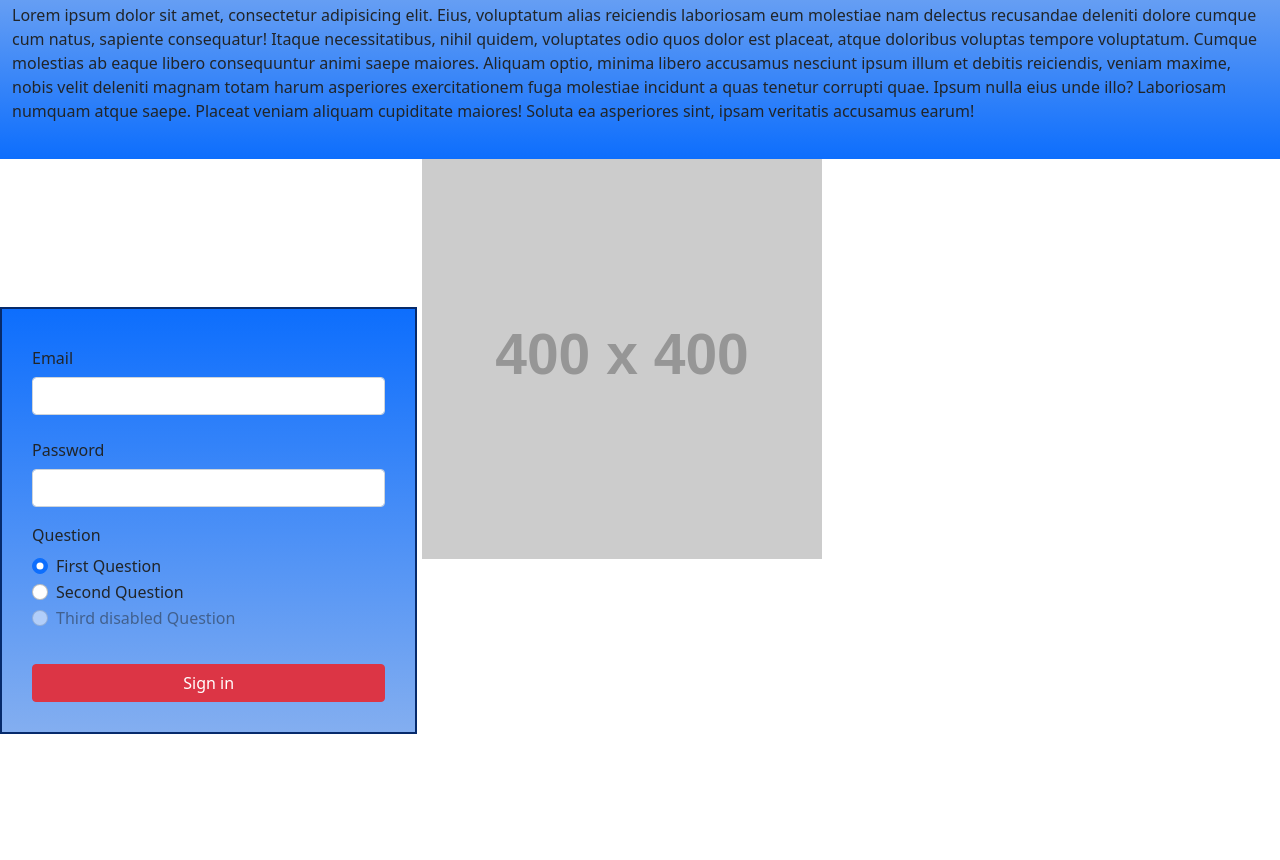
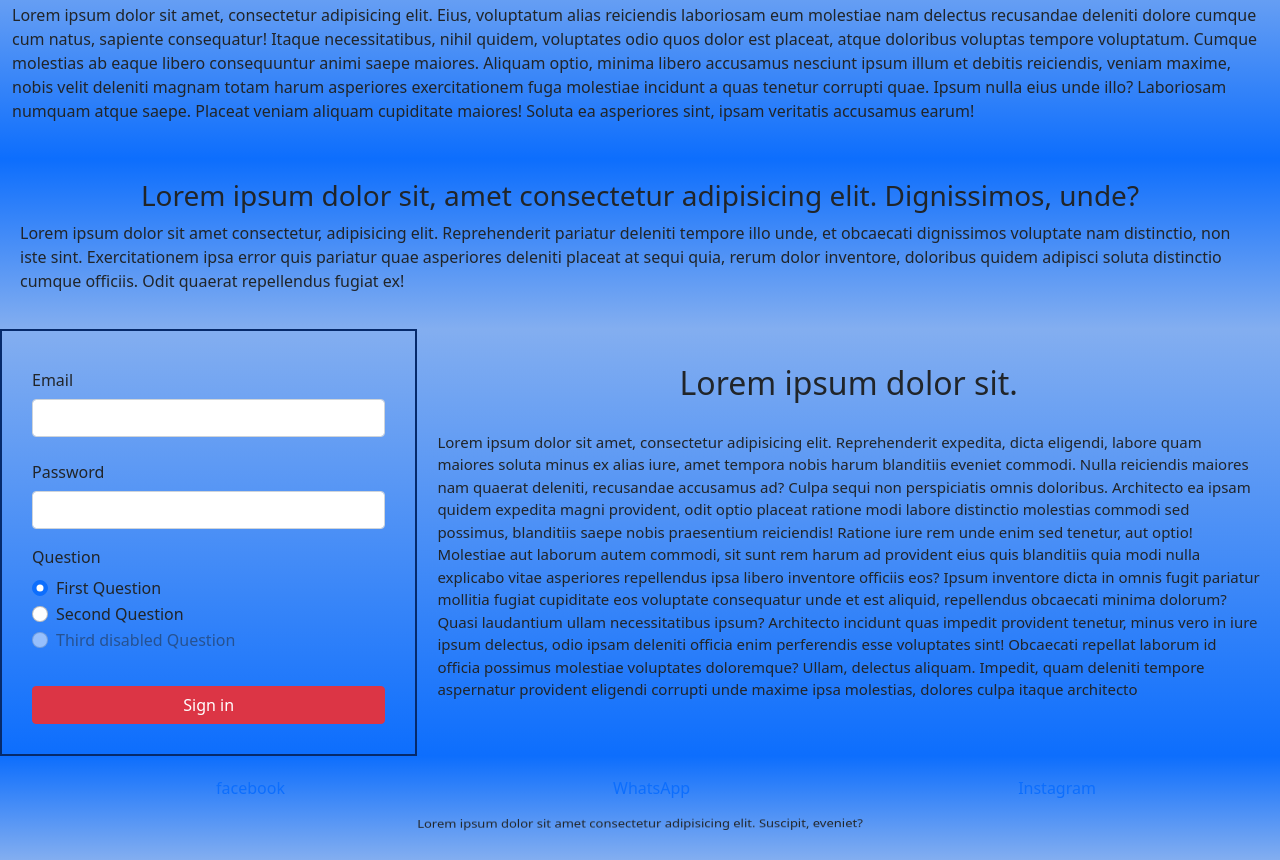
Before and after one commit to divoragu/desafioboostrap, a plain HTML site: page contact.html in a window 1280 px wide. Shown: the part 393-1253 px from the top of the page. Before the commit the page ends 1127 px from the top, so only its background shows below. Drawn offline with nearby package versions, Linux system fonts and the light colour scheme; placeholder pictures from the web are drawn by us.

Commit message:
last commit

```diff
--- a/contact.html
+++ b/contact.html
@@ -61,6 +61,10 @@
         <h4>Lorem ipsum dolor sit amet consectetur.</h4>
         <p>Lorem ipsum dolor sit amet, consectetur adipisicing elit. Eius, voluptatum alias reiciendis laboriosam eum molestiae nam delectus recusandae deleniti dolore cumque cum natus, sapiente consequatur! Itaque necessitatibus, nihil quidem, voluptates odio quos dolor est placeat, atque doloribus voluptas tempore voluptatum. Cumque molestias ab eaque libero consequuntur animi saepe maiores. Aliquam optio, minima libero accusamus nesciunt ipsum illum et debitis reiciendis, veniam maxime, nobis velit deleniti magnam totam harum asperiores exercitationem fuga molestiae incidunt a quas tenetur corrupti quae. Ipsum nulla eius unde illo? Laboriosam numquam atque saepe. Placeat veniam aliquam cupiditate maiores! Soluta ea asperiores sint, ipsam veritatis accusamus earum!</p>
     </article>
+    <section class="secti">
+        <h3>Lorem ipsum dolor sit, amet consectetur adipisicing elit. Dignissimos, unde?</h3>
+        <p>Lorem ipsum dolor sit amet consectetur, adipisicing elit. Reprehenderit pariatur deleniti tempore illo unde, et obcaecati dignissimos voluptate nam distinctio, non iste sint. Exercitationem ipsa error quis pariatur quae asperiores deleniti placeat at sequi quia, rerum dolor inventore, doloribus quidem adipisci soluta distinctio cumque officiis. Odit quaerat repellendus fugiat ex!</p>
+    </section>
     <form>
         <div class="row mb-3">
         <label for="inputEmail3" class="col-sm-2 col-form-label">Email</label>
@@ -109,9 +113,19 @@
         </div>
         <button type="submit" class="btn btn-danger">Sign in</button>
     </form>
-    <div">
-    <img src="https://dummyimage.com/400x400/000/fff" alt="">
+    <div class="image">
+    <h2>Lorem ipsum dolor sit.</h2>
+    <p>Lorem ipsum dolor sit amet, consectetur adipisicing elit. Reprehenderit expedita, dicta eligendi, labore quam maiores soluta minus ex alias iure, amet tempora nobis harum blanditiis eveniet commodi. Nulla reiciendis maiores nam quaerat deleniti, recusandae accusamus ad? Culpa sequi non perspiciatis omnis doloribus. Architecto ea ipsam quidem expedita magni provident, odit optio placeat ratione modi labore distinctio molestias commodi sed possimus, blanditiis saepe nobis praesentium reiciendis! Ratione iure rem unde enim sed tenetur, aut optio! Molestiae aut laborum autem commodi, sit sunt rem harum ad provident eius quis blanditiis quia modi nulla explicabo vitae asperiores repellendus ipsa libero inventore officiis eos? Ipsum inventore dicta in omnis fugit pariatur mollitia fugiat cupiditate eos voluptate consequatur unde et est aliquid, repellendus obcaecati minima dolorum? Quasi laudantium ullam necessitatibus ipsum? Architecto incidunt quas impedit provident tenetur, minus vero in iure ipsum delectus, odio ipsam deleniti officia enim perferendis esse voluptates sint! Obcaecati repellat laborum id officia possimus molestiae voluptates doloremque? Ullam, delectus aliquam. Impedit, quam deleniti tempore aspernatur provident eligendi corrupti unde maxime ipsa molestias, dolores culpa itaque architecto</p>
     </div>
+
+    <footer>
+        <ul>
+            <li><a href="https://www.facebook.com">facebook</a></li>
+            <li><a href="https://www.whatsapp.com">WhatsApp</a></li>
+            <li><a href="https://www.instagram.com">Instagram</a></li>
+        </ul>
+        <h6>Lorem ipsum dolor sit amet consectetur adipisicing elit. Suscipit, eveniet?</h6>
+    </footer>
     <!-- Link JS Booostrap -->
     <script src="https://cdn.jsdelivr.net/npm/bootstrap@5.1.3/dist/js/bootstrap.bundle.min.js" integrity="sha384-ka7Sk0Gln4gmtz2MlQnikT1wXgYsOg+OMhuP+IlRH9sENBO0LRn5q+8nbTov4+1p" crossorigin="anonymous"></script>
 </body>
--- a/main.css
+++ b/main.css
@@ -43,7 +43,6 @@ footer{
 }
 footer ul{
     display: flex;
-    /* flex-direction: row; */
     justify-content: space-around;
     list-style-type: none;
 }
@@ -81,14 +80,24 @@ form{
     flex-direction: column;
     justify-content: space-evenly;
     padding: 30px;
-    background-image:linear-gradient(#0d6efd, #83aef0 );
+    background-image:linear-gradient(#83aef0, #0d6efd);
     /* font-size: 11px; */
     border: 2px solid rgb(6, 42, 107);
 }
 article{
     padding: 20px;
 }
-img{
-    display: inline;
-    background-image:linear-gradient(#0d6efd, #83aef0 );
+.image{
+    display: inline-flex;
+    justify-content: center;
+    align-items: center;
+    flex-direction: column;
+    position: absolute;
+    max-width: auto;
+    height: 427px;
+    background-image:linear-gradient(#83aef0, #0d6efd);
 }
+.image p{
+    font-size: 15px;
+    margin: 20px;
+}
```
